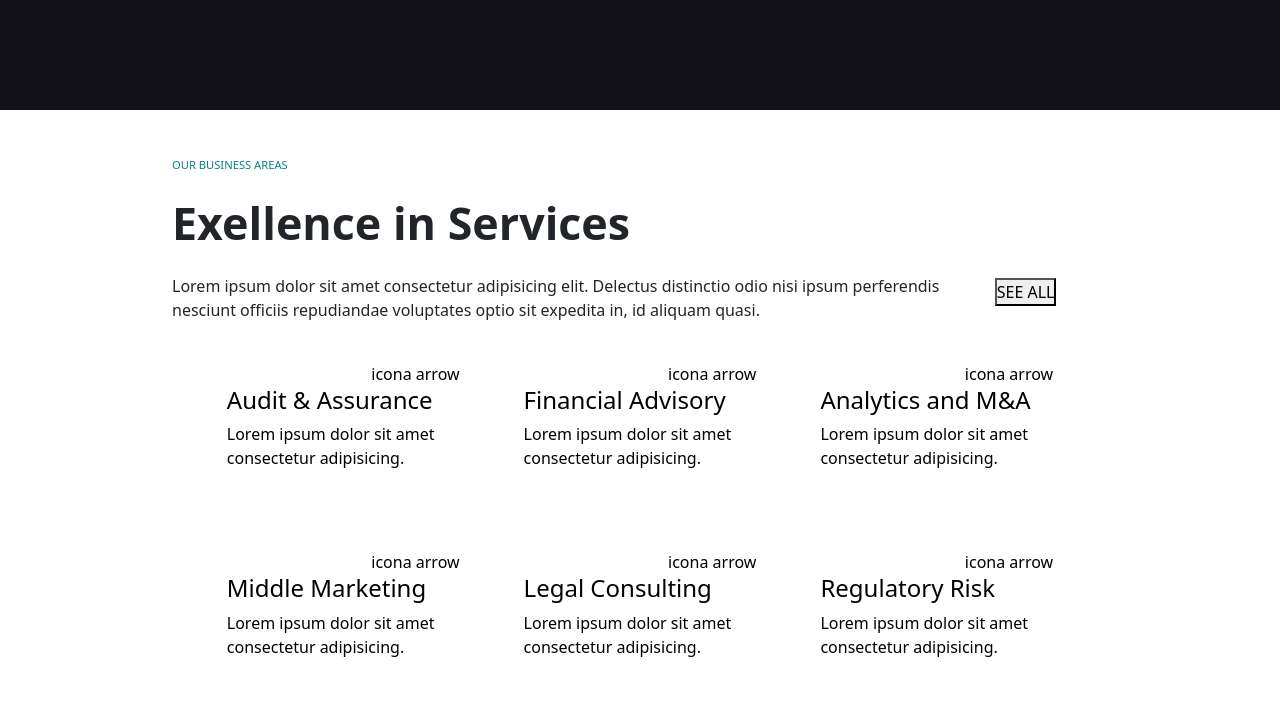
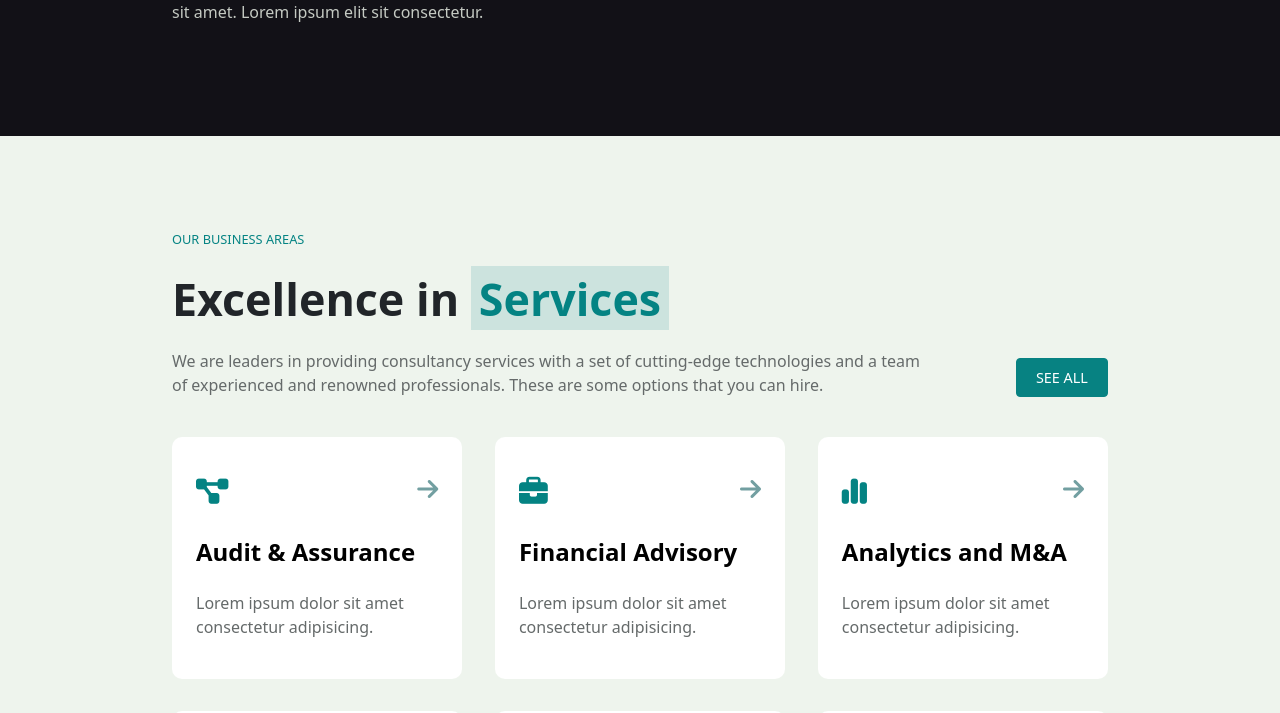
Before and after one commit to CarmineC93/proj-html-vuejs, a Vue app: page / in a window 1280 px wide. Shown: the part 1062-1775 px from the top of the page. Built offline with nearby package versions, Linux system fonts and the light colour scheme.

Commit message:
Mockup main 3/7 section set

```diff
--- a/src/components/AppAboutUs.vue
+++ b/src/components/AppAboutUs.vue
@@ -13,8 +13,8 @@ export default {
                 <div class="col ms_hhp">
                     <h6>About the network</h6>
                     <h2> <span class="ms_evidence">The</span>  Company</h2>
-                    <p>Lorem ipsum dolor sit amet. Lorem ipsum dolor sit, amet consectetur adipisicing elit. Officia, non.
-                        Lorem ipsum dolor sit amet dolor consectetur.
+                    <p>Lorem ipsum dolor sit amet. Lorem ipsum dolor sit, amet consectetur elit non sit adipisicing. Officia, non dolor sit amet.
+                        Lorem ipsum dolor sit amet consectetur. Lorem ipsum dolor sit amet benedictes.
                     </p>
                         <br>
                     <p>Lorem ipsum dolor sit amet consectetur. Lorem ipsum dolor sit amet. Lorem ipsum elit sit consectetur.</p>
@@ -56,7 +56,7 @@ section{
     p{
         color: $text-color-soft;
     }
-    .col:first-child{
+    .row .col:first-child{
         padding-right:2rem
     }
     i{
--- a/src/components/AppBusiness.vue
+++ b/src/components/AppBusiness.vue
@@ -17,31 +17,44 @@ export default{
 </script>
 
 <template>
-    <section class="container py-5" id="services">
+    <section class="py-5" id="services">
+        <div class="container py-5">
             <div class="row row-cols-1">
-            <div class="col d-flex ">
+                <div class="col d-flex justify-content-between">
                     <div class="ms_hhp">
                         <h6>Our business areas</h6>
-                    <h2>Exellence in Services</h2>
-                    <p>Lorem ipsum dolor sit amet consectetur adipisicing elit. Delectus distinctio odio nisi ipsum perferendis nesciunt officiis repudiandae voluptates optio sit expedita in, id aliquam quasi.</p>
+                        <h2>Excellence in <span class="ms_evidence_light">Services</span></h2>
+                        <p>We are leaders in providing consultancy services with a set of cutting-edge technologies and a team of experienced and renowned professionals. These are some options that you can hire.</p>
                     </div>
                     <div class="ms_botton-down">
-                    <button>SEE ALL</button>
+                        <a href="" class="ms_btn ms_btn_full">SEE ALL</a>
                     </div>
                 </div>
 
-            <div class="ms_grid col row m-auto">
+                <div class="ms_grid col row m-auto mt-4 mb-5">
                     <AppGrid v-for="(service, index) in store.services" :key="index" :serviceName="service.name"
                         :text="service.text" :icon="service.icon" />
+                </div>
             </div>
         </div>
     </section>
 </template>
 
 <style lang="scss" scoped>
+@use "../styles/partials/variables.scss" as *;
+
+#services{
+    background-color: $bg-color-services;
+}
+.ms_hhp{
+    width: 80%;
+    p{
+    color: $text-color-grey;
+    }
+}
 .ms_grid{
-    gap: 1rem;
-    justify-content: center;
+    gap: 2rem;
+    justify-content: space-between;
 
 }
 </style>
--- a/src/components/AppGrid.vue
+++ b/src/components/AppGrid.vue
@@ -10,13 +10,13 @@ export default{
 </script>
 
 <template>
-        <div class="col-3 col p-4">
-            <div class="d-flex justify-content-between">
-                <span> {{icon}} </span>
-                <a href=""> icona arrow </a>
+        <div class="col-3 col">
+            <div class="ms_icons d-flex justify-content-between py-3">
+                <i :class="icon"></i>
+                <a href=""> <i class="fa-solid fa-arrow-right"></i></a>
             </div>
-            <div>
-                <h4>{{serviceName}}</h4>
+            <div >
+                <h4 class="py-3"><strong>{{serviceName}}</strong></h4>
                 <p>{{text}}</p>
             </div>
 
@@ -24,10 +24,30 @@ export default{
 </template>
 
 <style lang="scss" scoped>
+@use "../styles/partials/variables.scss" as *;
+p{
+    color: $text-color-grey;
+}
 .col{
     background-color: white;
     color: black;
     border-radius: 10px;
-    width: 30%
+    width: 31%;
+    padding: 1.5rem;
+    .ms_icons i{
+        color:$text-color-special;
+        font-size: 1.8rem;
+    }
+
+    .ms_icons a {
+        cursor: pointer;
+        i{
+            color:$bg-soft-green;
+            font-size: 1.5rem;
+        }
+        i:hover{
+            color:red;
+        }
+    }
 }
 </style>
--- a/src/store.js
+++ b/src/store.js
@@ -35,37 +35,37 @@ export const store = reactive({
     services: [
         {
             name: "Audit & Assurance",
-            icon: "",
+            icon: "fa-solid fa-diagram-project",
             url: "",
             text: "Lorem ipsum dolor sit amet consectetur adipisicing."
         },
         {
             name: "Financial Advisory",
-            icon: "",
+            icon: "fa-solid fa-briefcase",
             url: "",
             text: "Lorem ipsum dolor sit amet consectetur adipisicing."
         },
         {
             name: "Analytics and M&A",
-            icon: "",
+            icon: "fa-solid fa-chart-simple",
             url: "",
             text: "Lorem ipsum dolor sit amet consectetur adipisicing."
         },
         {
             name: "Middle Marketing",
-            icon: "",
+            icon: "fa-solid fa-plane",
             url: "",
             text: "Lorem ipsum dolor sit amet consectetur adipisicing."
         },
         {
             name: "Legal Consulting",
-            icon: "",
+            icon: "fa-solid fa-globe",
             url: "",
             text: "Lorem ipsum dolor sit amet consectetur adipisicing."
         },
         {
             name: "Regulatory Risk",
-            icon: "",
+            icon: "fa-solid fa-inbox",
             url: "",
             text: "Lorem ipsum dolor sit amet consectetur adipisicing."
         }
--- a/src/styles/general.scss
+++ b/src/styles/general.scss
@@ -30,8 +30,7 @@ a{
     text-decoration: none;}
 
 a:hover{
-    // debug
-    color: rgb(0, 255, 0)
+    color: red;
 }
 
 // Buttons
@@ -47,6 +46,11 @@ a:hover{
     background-color: $bg-button;
 }
 
+.ms_btn_full:hover {
+    background-color: rgb(104, 139, 79);
+    color: white;
+}
+
 .ms_btn_void{
     color: $bg-button;
 }
@@ -54,7 +58,8 @@ a:hover{
 .ms_botton-down{
     display: flex;
     align-items: flex-end;
-    margin-bottom: 2rem;
+    justify-content: flex-end;
+    margin-bottom: 1rem;
     width: 20%;
 }
 
@@ -74,7 +79,12 @@ a:hover{
 .ms_evidence{
     padding: 0.3rem 0.5rem;
     background-color: $bg-evidence;
-    ;
+}
+
+.ms_evidence_light{
+    padding: 0.1rem 0.5rem;
+    background-color: $bg-evidence-light;
+    color: $text-color-special;
 }
 
 .logo{
@@ -95,7 +105,7 @@ a:hover{
 .ms_hhp{
     h6{
         text-transform: uppercase;
-        font-size: 0.7rem;
+        font-size: 0.8rem;
         color: $text-color-special;
     }
     h2{
--- a/src/styles/partials/variables.scss
+++ b/src/styles/partials/variables.scss
@@ -4,9 +4,10 @@ $text-color: #ffffff;
 $text-color-special: #048383;
 $text-color-soft: #c5cac3;
 $bg-color-secondary: #5b6875;
-$bg-color-services: #e8ecea;
+$bg-color-services: #EEF4ED;
 $bg-soft-green: #729fa1;
 $bg-button: #078282;
 $bg-very-soft: #8cc7c8;
-$text-color-grey: #5c5e5e;
+$text-color-grey: #656a6a;
 $bg-evidence:#0E272D;
+$bg-evidence-light:#CCE3DE;
```
Lines whose indentation alone changed are shown as unchanged.
